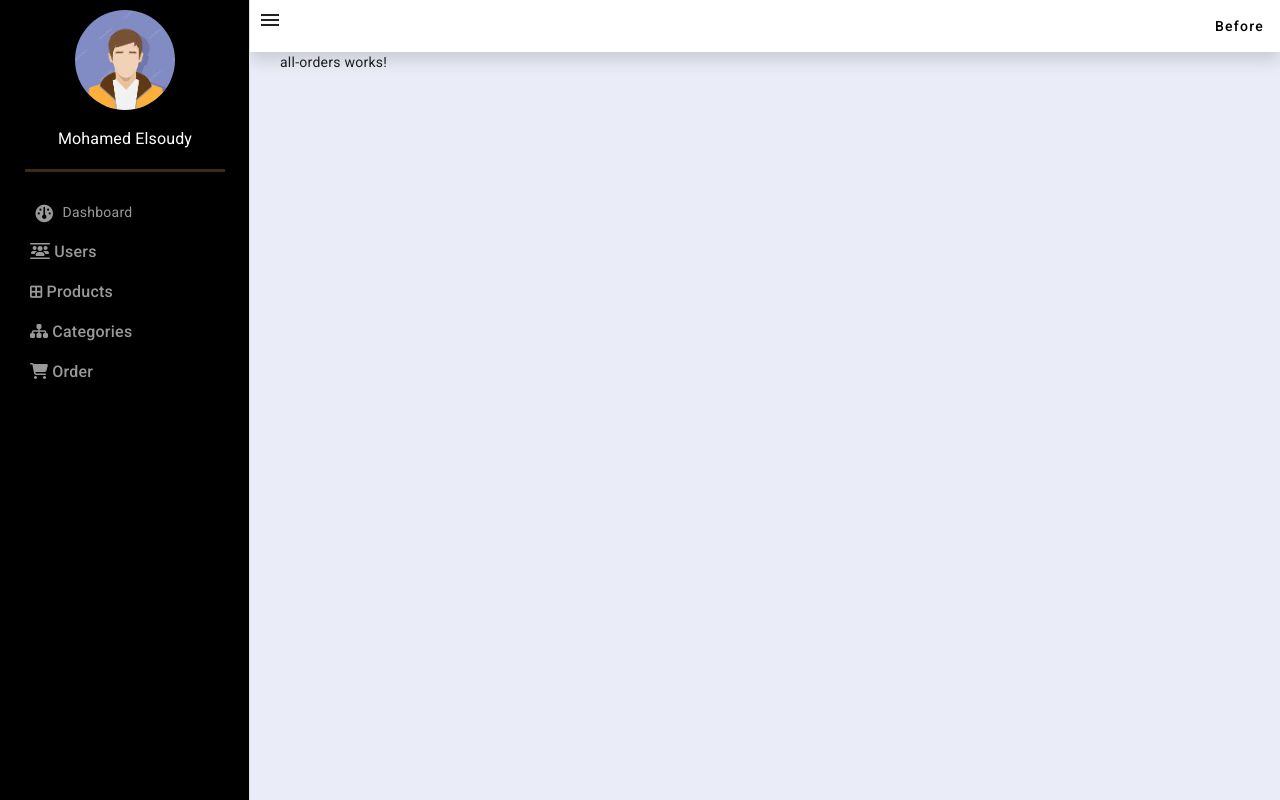
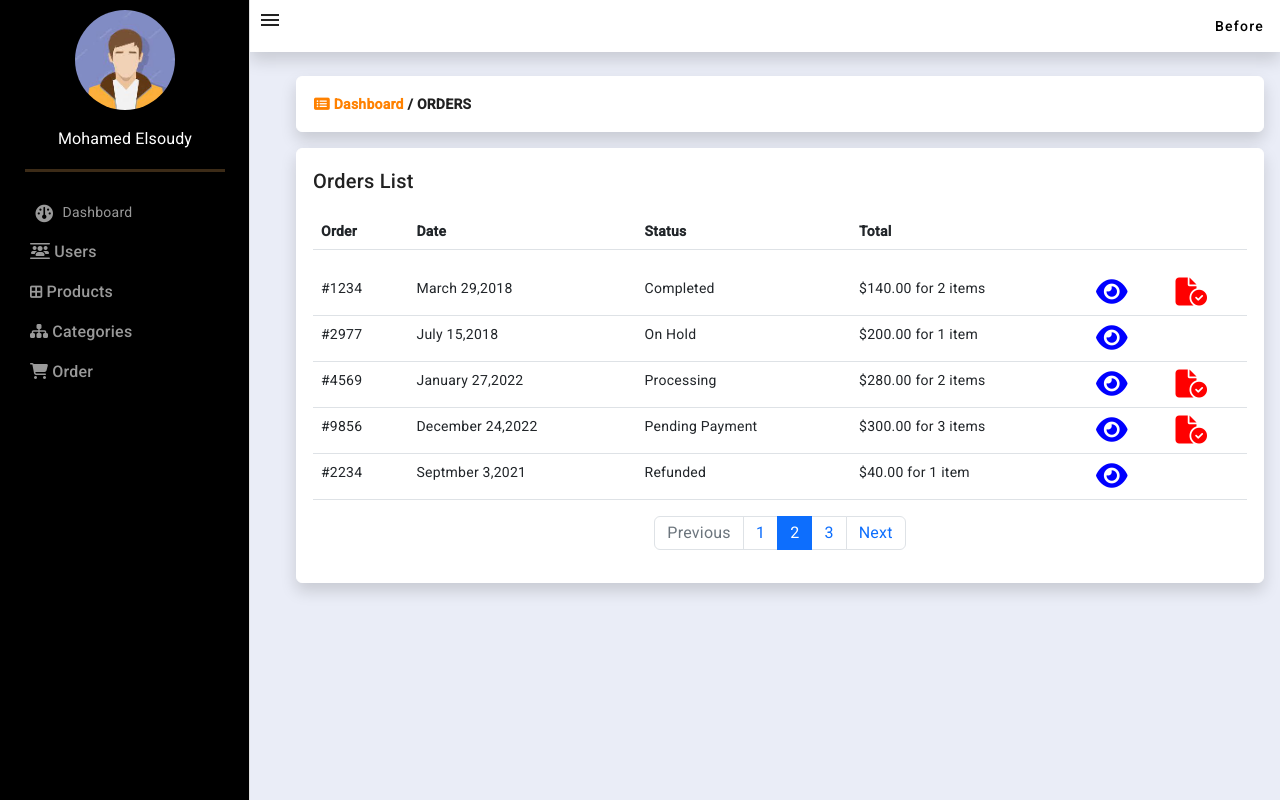
Before and after one commit to Mohamed503020/dashboard-ecommerce--ItI-Project-, an Angular app: page /dashboard/orders in a window 1280 px wide. Built offline with nearby package versions, Linux system fonts and the light colour scheme.

Commit message:
update all orders list

```diff
--- a/src/app/order/components/all-orders/all-orders.component.css
+++ b/src/app/order/components/all-orders/all-orders.component.css
@@ -0,0 +1,5 @@
+.head{
+    overflow: hidden;
+    margin: 10px;
+    margin-right: 50px;
+}
--- a/src/app/order/components/all-orders/all-orders.component.html
+++ b/src/app/order/components/all-orders/all-orders.component.html
@@ -1 +1,100 @@
-<p>all-orders works!</p>
+    <div class=" head border border-white m-3 shadow p-3 mt-4  bg-white rounded">
+      <table>
+        <th><i class="fa-solid fa-1.5x fa-rectangle-list" style="color:  #ff8100;"></i> <span style="color:  #ff8100;"> Dashboard</span> /  ORDERS</th>
+      </table>
+    </div>
+
+    <div class="head border border-white  m-3 shadow p-3 mb-5 bg-white rounded"  style="border: 1px solid gray;">
+      <h2>Orders List</h2>
+      <table class="table ">
+        <br />
+        <thead>
+          <tr>
+            <th>Order</th>
+            <th>Date</th>
+            <th>Status</th>
+            <th>Total</th>
+            <th></th>
+            <th></th>
+          </tr>
+        </thead>
+        <tbody>
+          <tr>
+            <td>#1234</td>
+            <td>March 29,2018</td>
+            <td>Completed</td>
+            <td>$140.00 for 2 items</td>
+            <td>
+              <i class="fa-solid fa-2x fa-eye" style="color: blue"></i>
+            </td>
+            <td>
+              <i class="fa-solid fa-2x fa-file-circle-check" style="color:red"></i>                        </td>
+          </tr>
+          <tr>
+            <td>#2977</td>
+            <td>July 15,2018</td>
+            <td>On Hold</td>
+            <td>$200.00 for 1 item</td>
+            <td>
+              <i class="fa-solid fa-2x fa-eye" style="color: blue"></i>
+            </td>
+            <td></td>
+          </tr>
+          <tr>
+            <td>#4569</td>
+            <td>January 27,2022</td>
+            <td>Processing</td>
+            <td>$280.00 for 2 items</td>
+            <td>
+              <i class="fa-solid fa-2x fa-eye" style="color: blue"></i>
+            </td>
+            <td>
+              <i class="fa-solid fa-2x fa-file-circle-check" style="color:red"></i>                        </td>
+          </tr>
+          <tr>
+            <td>#9856</td>
+            <td>December 24,2022</td>
+            <td>Pending Payment</td>
+            <td>$300.00 for 3 items</td>
+            <td>
+              <i class="fa-solid fa-2x fa-eye" style="color: blue"></i>
+            </td>
+            <td>
+              <i class="fa-solid fa-2x fa-file-circle-check" style="color:red"></i>                        </td>
+          </tr>
+          <tr>
+            <td>#2234</td>
+            <td>Septmber 3,2021</td>
+            <td>Refunded</td>
+            <td>$40.00 for 1 item</td>
+            <td>
+              <i class="fa-solid fa-2x fa-eye" style="color: blue"></i>
+            </td>
+            <td>
+            </td>
+          </tr>
+        </tbody>
+      </table>
+      <div
+        class="container mt-3 d-flex justify-content-center"
+        style="width: 100%"
+      >
+        <nav aria-label="...">
+          <ul class="pagination">
+            <li class="page-item disabled">
+              <a class="page-link" href="#" tabindex="-1" aria-disabled="true"
+                >Previous</a
+              >
+            </li>
+            <li class="page-item"><a class="page-link" href="#">1</a></li>
+            <li class="page-item active" aria-current="page">
+              <a class="page-link" href="#">2</a>
+            </li>
+            <li class="page-item"><a class="page-link" href="#">3</a></li>
+            <li class="page-item">
+              <a class="page-link" href="#">Next</a>
+            </li>
+          </ul>
+        </nav>
+      </div>
+    </div>
```
